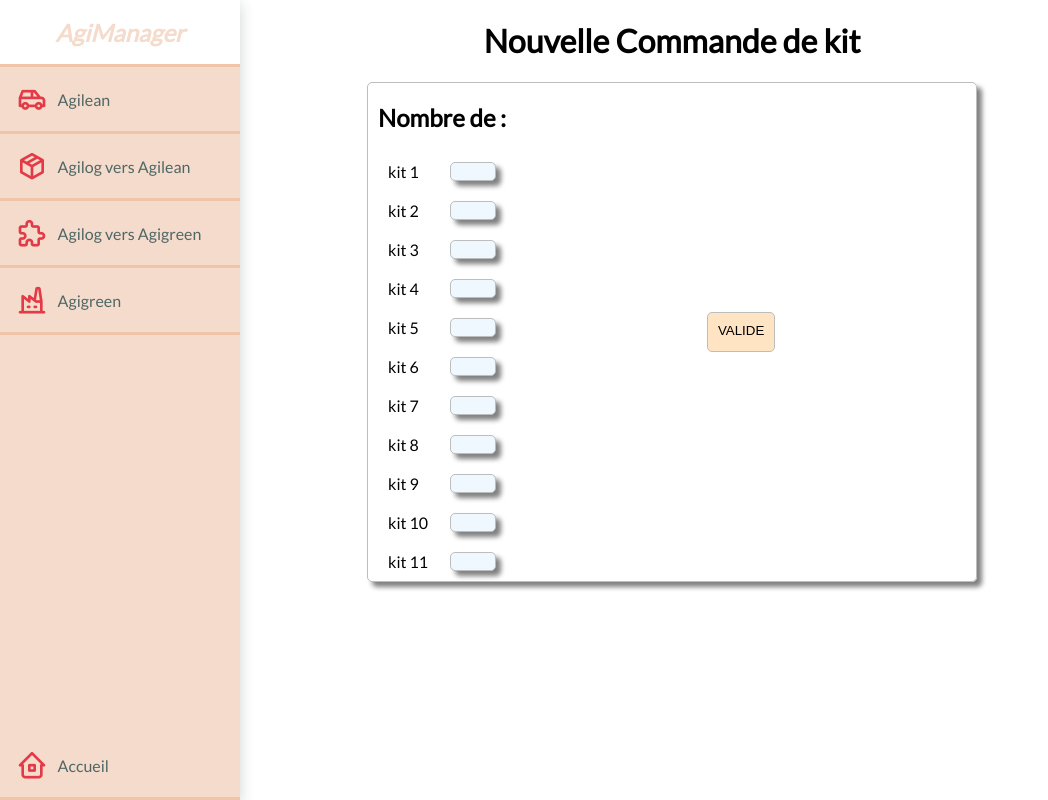
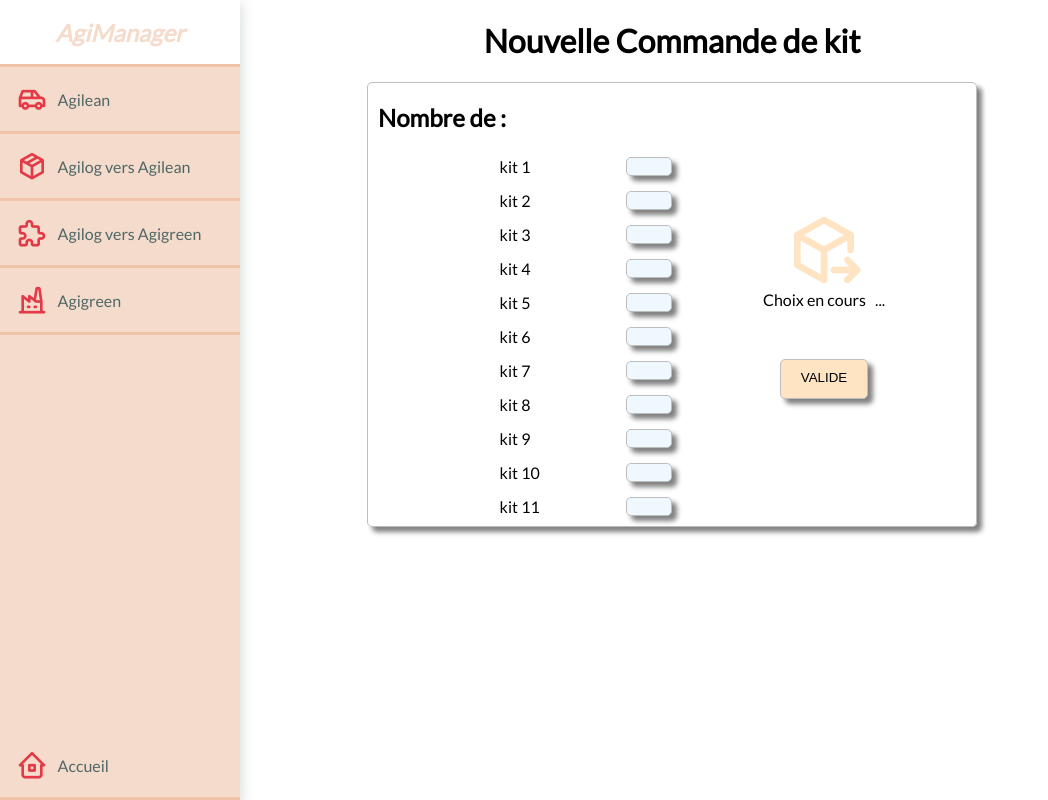
Before and after one commit to OSiG43/AgiManager, a Flask app: page /agilean/agilean_cmd in a window 1280 px wide. Shown: the whole page, without its empty margins (0-1048 px from the left). Run offline with Flask 3, Linux system fonts and the light colour scheme.

Commit message:
Fin du html/css de la page de commande des kit agilean

```diff
--- a/agimanager/static/agilean_cmd.css
+++ b/agimanager/static/agilean_cmd.css
@@ -2,6 +2,7 @@ form .cmd_kit .menu-deroulant {
     display: flex;
     flex-direction: column;
     justify-content: center;
+    width: 50%;
 }
 form .cmd_kit{
     display: flex;
@@ -38,11 +39,80 @@ form h2{
 form .cmd_kit .menu-deroulant .kit {
     display: flex;
     justify-content: space-between;
-    padding: 10px;
+    padding-top: 5px;
+    padding-left: 40%;
+    padding-bottom: 10px;
 }
 
 .cmd_kit button{
     margin: auto;
     height: 40px;
-    padding-right:;
+    padding-right: 20px;
+    padding-left: 20px;
+    border: 1px solid #bcbdbd;
+    box-shadow: 5px 5px 5px gray;
 }
+
+.valide{
+    display: flex;
+    flex-direction: column;
+    margin: auto;
+}
+
+i{
+    margin: auto;
+    font-size: 80px;
+    color: bisque;
+}
+
+.loading{
+    margin-bottom: 50px;
+}
+
+.suspension::after {
+  content: "...";
+  display: inline-block;
+  width: 4px;
+  height: 4px;
+  border-radius: 50%;
+  margin: 0 6px;
+  animation: loading 1s ease-in-out infinite;
+}
+
+.suspension::before {
+  animation: loading-1 1s ease-in-out infinite;
+}
+
+.suspension::after {
+  animation: loading-2 1s ease-in-out infinite;
+}
+
+@keyframes loading-1 {
+  0% {
+    opacity: 0;
+  }
+  33.3% {
+    opacity: 1;
+  }
+  66.6% {
+    opacity: 1;
+  }
+  100% {
+    opacity: 0;
+  }
+}
+
+@keyframes loading-2 {
+  0% {
+    opacity: 0;
+  }
+  33.3% {
+    opacity: 0;
+  }
+  66.6% {
+    opacity: 1;
+  }
+  100% {
+    opacity: 1;
+  }
+}
--- a/agimanager/templates/agilean/agilean_cmd.html
+++ b/agimanager/templates/agilean/agilean_cmd.html
@@ -66,7 +66,15 @@
                            minlength="0" maxlength="2" size="2">
                 </div>
             </div>
-            <button name="valide" type="button">VALIDE</button>
+            <div class="valide">
+                 <i class="ti ti-package-export"></i>
+                <div class="loading">
+                    Choix en cours
+                    <span class="suspension">
+                    </span>
+                </div>
+                <button name="valide" type="button">VALIDE</button>
+            </div>
         </div>
     </form>
 {% endblock %}
```
